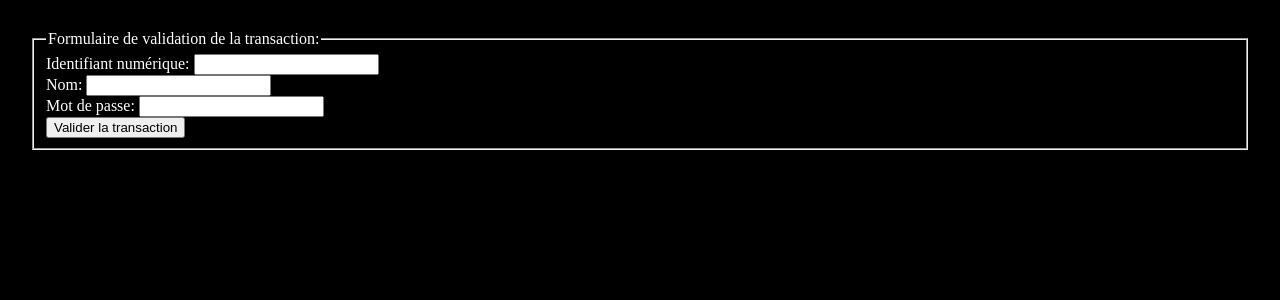
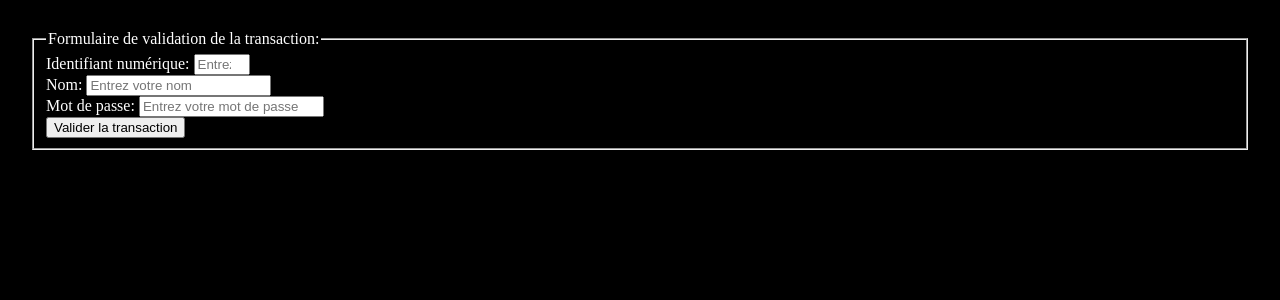
Before and after one commit to jolivald/hackaton1, a PHP site: page /owner1.php in a window 1280 px wide. Shown: the top 300 px of the page. Run offline with PHP 8.4, Linux system fonts and the light colour scheme.

Commit message:
Amélioration1 formulaire

```diff
--- a/owner1.php
+++ b/owner1.php
@@ -3,28 +3,29 @@
 <head>
 <title>Ma banque</title>
 <meta charset="UTF-8">
+<meta name="viewport" content="width=device-width, initial-scale=1.0">
 <link rel="stylesheet" href="hackaton.css">
 </head>
 <body>
     <!--Formulaire-->
-    <form action="Success" method="POST">
+    <form action="Controller" method="POST">
         <fieldset>
             <legend><a>Formulaire de validation de la transaction:</a></legend>
 
             <!--Id numérique (entier 10 chiffres)-->
             <div>
-            <label for="Id"><a>Identifiant numérique:</a></label>
-            <input type="number" name="id" name="id">
+            <label for="id"><a>Identifiant numérique:</a></label>
+            <input type="number" min="10" max="10" name="id" placeholder="Entrez 10 chiffres">
         </div>
             <div>
             <!--Name-->
             <label for="name"><a>Nom:</a></label>
-            <input type="text" name="id" name="id">
+            <input type="text" name="id" placeholder="Entrez votre nom">
         </div>
         <div>
             <!--Password-->
             <label for="password"><a>Mot de passe:</a></label>
-            <input type="password" id="password" name="password">
+            <input type="password" id="password" name="password" placeholder="Entrez votre mot de passe">
         </div>
     </div>
             <!--Submit-->
```
